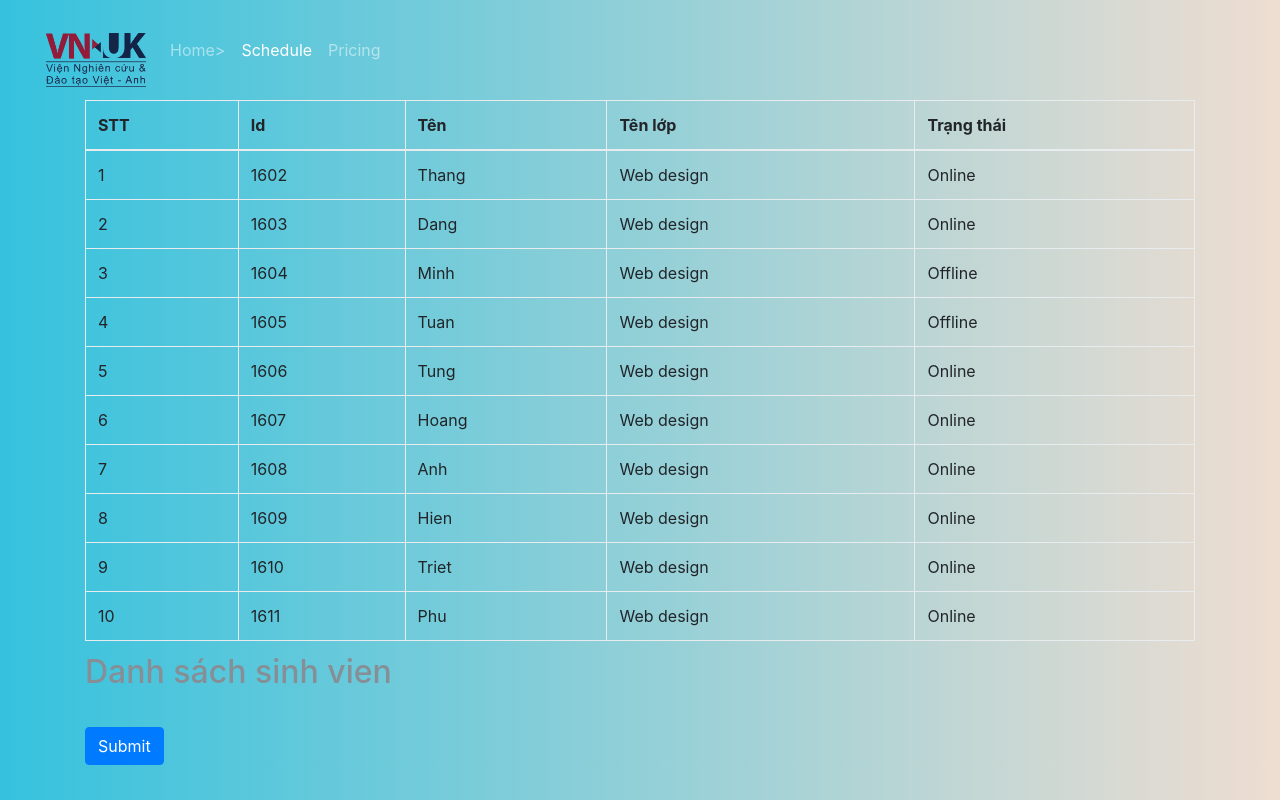
After one commit to tkppro/WebProject, a PHP site: page /WebProject/schedule.php in a window 1280 px wide. The commit adds this page. Run offline with PHP 8.4, Linux system fonts and the light colour scheme.

Commit message:
adding list student

```diff
--- a/WebProject/home-page-student.php
+++ b/WebProject/home-page-student.php
@@ -23,7 +23,7 @@
                   <a class="nav-link" href="#">Home <span class="sr-only">(current)</span></a>
                 </li>
                 <li class="nav-item">
-                  <a class="nav-link" href="#">Features</a>
+                  <a class="nav-link" href="#">Schedule</a>
                 </li>
                 <li class="nav-item">
                   <a class="nav-link" href="#">Pricing</a>
--- a/WebProject/home-page.php
+++ b/WebProject/home-page.php
@@ -23,7 +23,7 @@
             <a class="nav-link" href="#">Home <span class="sr-only">(current)</span></a>
           </li>
           <li class="nav-item">
-            <a class="nav-link" href="#">Features</a>
+            <a class="nav-link" href="schedule.php">Schedule</a>
           </li>
           <li class="nav-item">
             <a class="nav-link" href="#">Pricing</a>
--- /dev/null
+++ b/WebProject/schedule.php
@@ -0,0 +1,130 @@
+<?php
+include 'student.php';
+include 'course.php';
+
+$studentA = new Student(1602, 'Thang', 'Web design', true);
+$studentB = new Student(1603, 'Dang', 'Web design', true);
+$studentC = new Student(1604, 'Minh', 'Web design', false);
+$studentD = new Student(1605, 'Tuan', 'Web design', false);
+$studentE = new Student(1606, 'Tung', 'Web design', true);
+$studentF = new Student(1607, 'Hoang', 'Web design', true);
+$studentG = new Student(1608, 'Anh', 'Web design', true);
+$studentH = new Student(1609, 'Hien', 'Web design', true);
+$studentJ = new Student(1610, 'Triet', 'Web design', true);
+$studentK = new Student(1611, 'Phu', 'Web design', true);
+
+$studentL = new Student(1612, 'Quan', 'Software Development', false);
+$studentM = new Student(1613, 'Quang', 'Software Development', true);
+$studentN = new Student(1614, 'Ha', 'Software Development', true);
+
+$studentList = [
+'1' => $studentA,
+'2' => $studentB,
+'3' => $studentC,
+'4' => $studentD,
+'5' => $studentE,
+'6' => $studentF,
+'7' => $studentG,
+'8' => $studentH,
+'9' => $studentJ,
+'10' => $studentK,
+];
+
+$count = 0;
+$absenceList = [];
+?>
+
+<!DOCTYPE html>
+<html>
+    <head>
+        <title>Schedule</title>
+        <link rel="stylesheet" type="text/css" href="css/bootstrap.min.css">
+        <link rel="stylesheet" type="text/css" href="css/main.css">
+        <meta http-equiv="Content-Type" content="text/html; charset=UTF-8">
+    </head>
+    <body>
+        <div class="header-update">
+            <nav class="navbar navbar-expand-lg navbar-dark">
+              <a class="navbar-brand" href="#">
+                  <img class="img-logo-home" src="images/logo.png">
+              </a>
+              <button class="navbar-toggler" type="button" data-toggle="collapse" data-target="#navbarNav" aria-controls="navbarNav" aria-expanded="false" aria-label="Toggle navigation">
+                <span class="navbar-toggler-icon"></span>
+              </button>
+              <div class="collapse navbar-collapse" id="navbarNav">
+                <ul class="navbar-nav">
+                    <li class="nav-item ">
+                        <a class="nav-link" href="home-page.php">Home></a>
+                    </li>
+                    <li class="nav-item active">
+                        <a class="nav-link" href="#">Schedule<span class="sr-only">(current)</span></a>
+                    </li>
+                    <li class="nav-item">
+                        <a class="nav-link" href="#">Pricing</a>
+                    </li>
+                </ul>
+              </div>
+            </nav>
+        </div>
+
+    <div class="container">
+        <table class="table table-hover table-bordered">
+            <caption><h2>Danh sách sinh vien</h2></caption>
+            <thead>
+                <tr>
+                    <th>STT</th>
+                    <th>Id</th>
+                    <th>Tên</th>
+                    <th>Tên lớp</th>
+                    <th>Trạng thái</th>
+                </tr>
+            </thead>
+            <tbody>
+                <?php foreach ($studentList as $index => $student): ?>
+                <tr>
+                    <td><?php echo $index;?></td>
+                    <td><?php echo $student->getId();?></td>
+                    <td><?php echo $student->getName();?></td>
+                    <td><?php echo $student->getCourseName();?></td>
+                    <td>
+                        <?php
+                        if ($student->checkIsActivate())
+                        {
+                            $count++;
+                            echo 'Online';
+                        }
+                        else
+                        {
+                            echo 'Offline';
+                            array_push($absenceList, $student);
+                        }
+                        ?>
+                    </td>
+                </tr>
+                <?php endforeach; ?>
+            </tbody>
+        </table>
+        <?php
+        function testfun()
+        {
+            GLOBAL $count;
+            GLOBAL $studentList;
+            GLOBAL $absenceList;
+            echo 'Student: '. $count . '/' . count($studentList);
+            echo '<br>';
+            echo 'Missing: ';
+            foreach ($absenceList as $student) {
+                echo $student->getName().'  ,';
+            }
+        }
+
+        if(array_key_exists('send',$_POST)){
+            testfun();
+        }
+        ?>
+        <form method="post">
+            <input class="btn btn-primary" type = "submit" id = "submit" name="send" value = "Submit"/>
+        </form>
+    </div>
+</body>
+</html>
```
Also changed, not shown: WebProject/index.php (deleted, +0 -112 lines).
